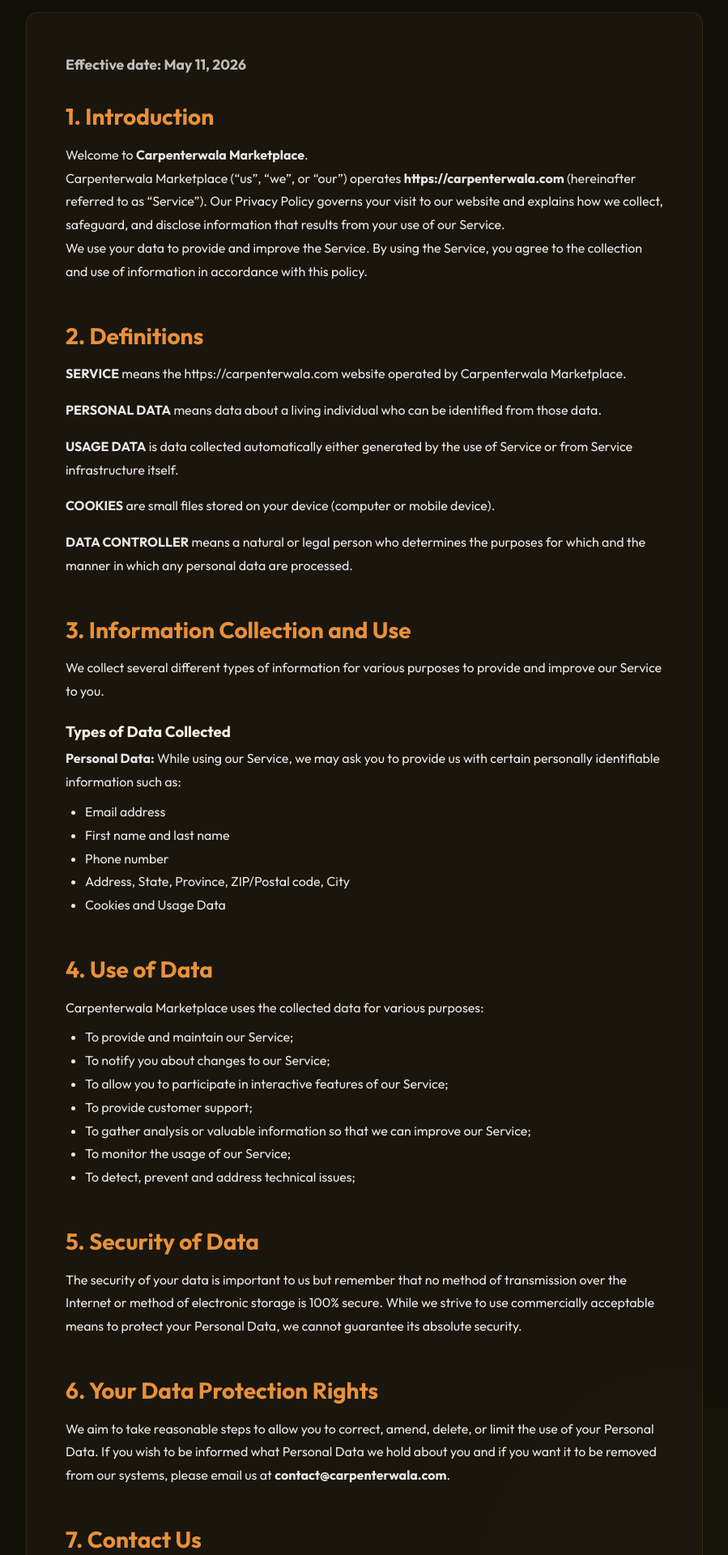
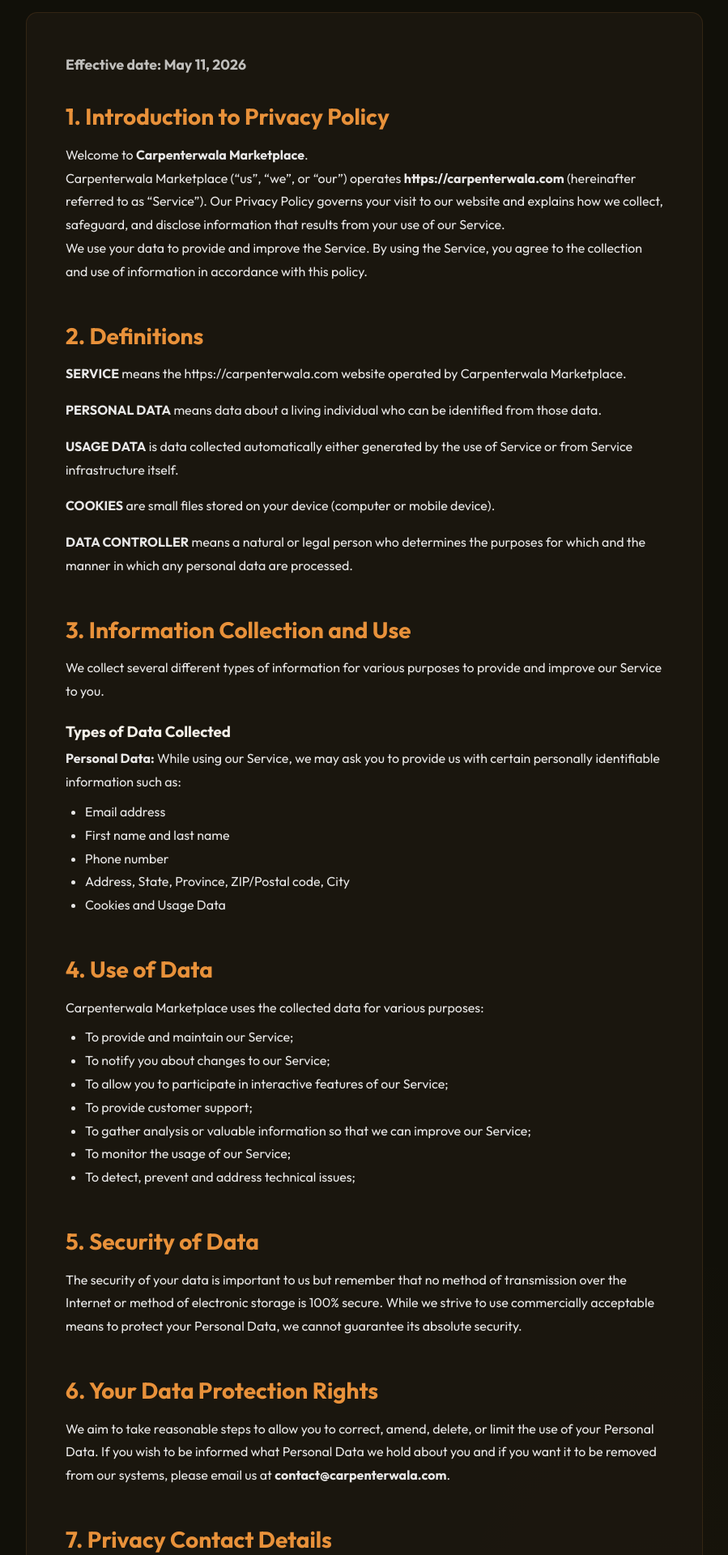
Before and after one commit to Sachidanand01/carpenterwala, a Next.js app: page /privacy in a window 1280 px wide. Shown: the part 280-2200 px from the top of the page at 81% size, without its empty margins (190-1089 px from the left). Built offline with nearby package versions, Linux system fonts and the light colour scheme; no server answers.

Commit message:
H2: Duplicate Heading Fixes

```diff
--- a/app/privacy/page.js
+++ b/app/privacy/page.js
@@ -24,7 +24,7 @@ export default function PrivacyPolicy() {
         </p>
 
         <section style={{ marginBottom: "3rem" }}>
-          <h2 style={{ fontSize: "1.75rem", marginBottom: "1rem", color: "var(--primary)" }}>1. Introduction</h2>
+          <h2 style={{ fontSize: "1.75rem", marginBottom: "1rem", color: "var(--primary)" }}>1. Introduction to Privacy Policy</h2>
           <p>
             Welcome to <strong>Carpenterwala Marketplace</strong>.
           </p>
@@ -95,7 +95,7 @@ export default function PrivacyPolicy() {
         </section>
 
         <section>
-          <h2 style={{ fontSize: "1.75rem", marginBottom: "1rem", color: "var(--primary)" }}>7. Contact Us</h2>
+          <h2 style={{ fontSize: "1.75rem", marginBottom: "1rem", color: "var(--primary)" }}>7. Privacy Contact Details</h2>
           <p>If you have any questions about this Privacy Policy, please contact us:</p>
           <ul style={{ listStyle: "none", marginTop: "0.5rem" }}>
             <li>By email: <strong>contact@carpenterwala.com</strong></li>
--- a/app/terms/page.js
+++ b/app/terms/page.js
@@ -10,13 +10,13 @@ export const metadata = {
 };
 
 const sections = [
-  { id: "intro", title: "1. Introduction", content: "Welcome to Carpenterwala. These Terms and Conditions govern your use of our website and services. By accessing or using our platform, you agree to comply with and be bound by these terms." },
+  { id: "intro", title: "1. Introduction to Terms", content: "Welcome to Carpenterwala. These Terms and Conditions govern your use of our website and services. By accessing or using our platform, you agree to comply with and be bound by these terms." },
   { id: "services", title: "2. Services", content: "Carpenterwala provides a marketplace that connects users (Customers) with independent service professionals (Pros). Carpenterwala does not provide the services directly but acts as an intermediary to facilitate bookings and payments." },
   { id: "booking", title: "3. Booking & Payments", content: "All bookings must be made through the Carpenterwala platform. Payments are processed securely via our integrated payment gateway. Customers agree to pay the fees associated with the booked service, including any platform fees." },
   { id: "cancellation", title: "4. Cancellation & Refunds", content: "Cancellations made more than 24 hours before the scheduled service are eligible for a full refund. Cancellations made within 24 hours may incur a cancellation fee. Refunds are processed within 5-7 business days." },
   { id: "user-conduct", title: "5. User Responsibilities", content: "Users are responsible for providing accurate information and ensuring a safe working environment for the Professionals. Any harassment or inappropriate behavior will result in immediate suspension from the platform." },
   { id: "liability", title: "6. Limitation of Liability", content: "Carpenterwala is not responsible for any damages, losses, or disputes arising from the work performed by independent Professionals. We provide a platform for connection and our liability is limited to the platform fee paid for the service." },
-  { id: "privacy", title: "7. Privacy", content: "Your use of the platform is also governed by our Privacy Policy. Please review it to understand how we collect and use your data." },
+  { id: "privacy", title: "7. Privacy Policy Reference", content: "Your use of the platform is also governed by our Privacy Policy. Please review it to understand how we collect and use your data." },
   { id: "governing-law", title: "8. Governing Law", content: "These terms are governed by the laws of India. Any disputes arising from these terms will be subject to the exclusive jurisdiction of the courts in Bangalore, Karnataka." }
 ];
 
```
